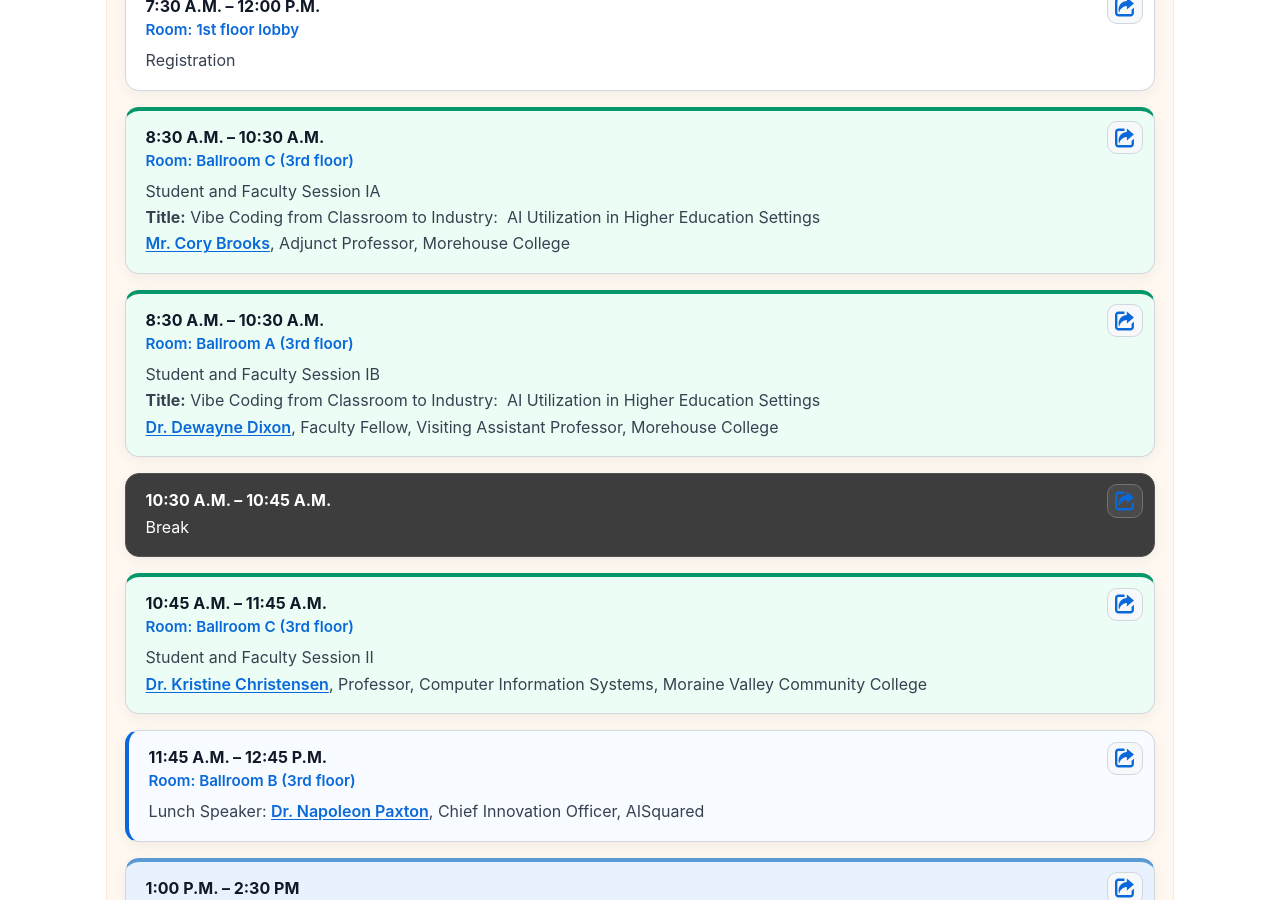
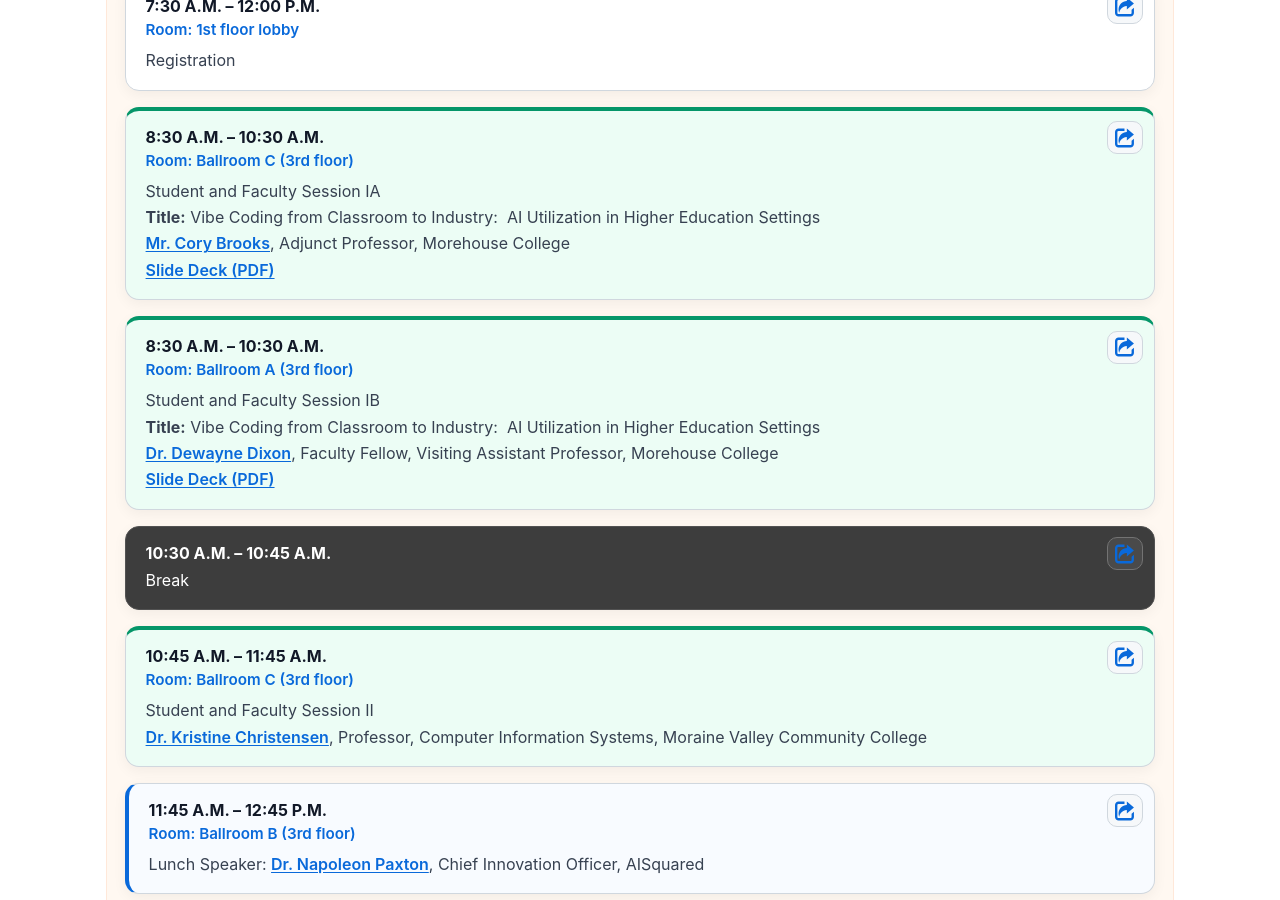
Before and after one commit to admiusa/2026symposium, a Jekyll site: the page built from admi26_program.md, in a window 1280 px wide and 900 px high, scrolled down 3722 px. Built offline with Jekyll 4.4.1, drawn with Linux system fonts in a browser that asks for light colours.

Commit message:
added vibe coding slide deck

```diff
--- a/_data/schedule.yml
+++ b/_data/schedule.yml
@@ -196,7 +196,8 @@
         description_html: |
           Student and Faculty Session IA<br>
           <strong>Title:</strong> Vibe Coding from Classroom to Industry:  AI Utilization in Higher Education Settings<br>
-          <a href="/2026symposium/admi26_speakers#cory-brooks">Mr. Cory Brooks</a>, Adjunct Professor, Morehouse College
+          <a href="/2026symposium/admi26_speakers#cory-brooks">Mr. Cory Brooks</a>, Adjunct Professor, Morehouse College<br>
+          <a href="/2026symposium/slide_decks/ADMI_2026_Vibe_Coding_Higher_Education_slides.pdf">Slide Deck (PDF)</a>
       - id: program-event-21
         session_track: both
         time_start: "2026-03-28T08:30:00-04:00"
@@ -206,7 +207,8 @@
         description_html: |
           Student and Faculty Session IB<br>
           <strong>Title:</strong> Vibe Coding from Classroom to Industry:  AI Utilization in Higher Education Settings<br>
-          <a href="/2026symposium/admi26_speakers#dewayne-dixon">Dr. Dewayne Dixon</a>, Faculty Fellow, Visiting Assistant Professor, Morehouse College
+          <a href="/2026symposium/admi26_speakers#dewayne-dixon">Dr. Dewayne Dixon</a>, Faculty Fellow, Visiting Assistant Professor, Morehouse College<br>
+          <a href="/2026symposium/slide_decks/ADMI_2026_Vibe_Coding_Higher_Education_slides.pdf">Slide Deck (PDF)</a>
       - id: program-event-saturday-break-mar28
         time_start: "2026-03-28T10:30:00-04:00"
         time_end: "2026-03-28T10:45:00-04:00"
```
Also changed, not shown: 9 other files.
